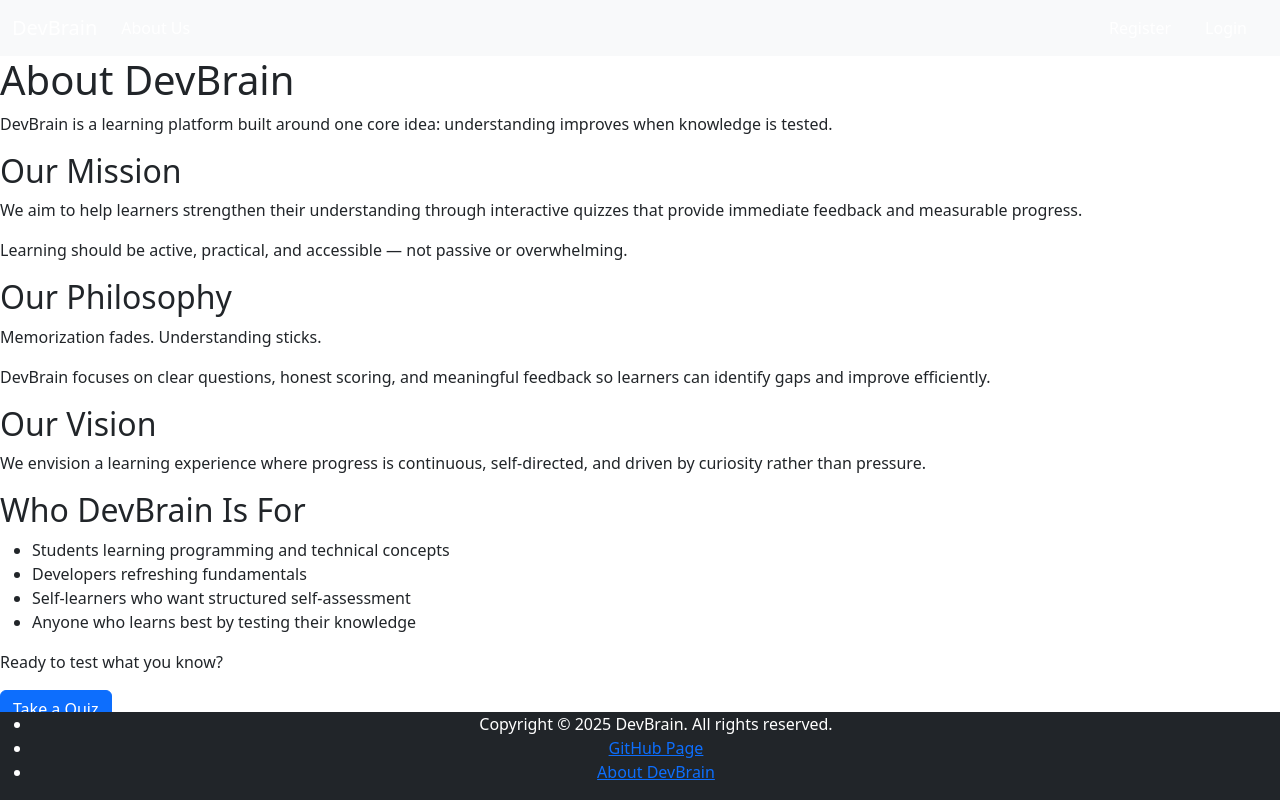
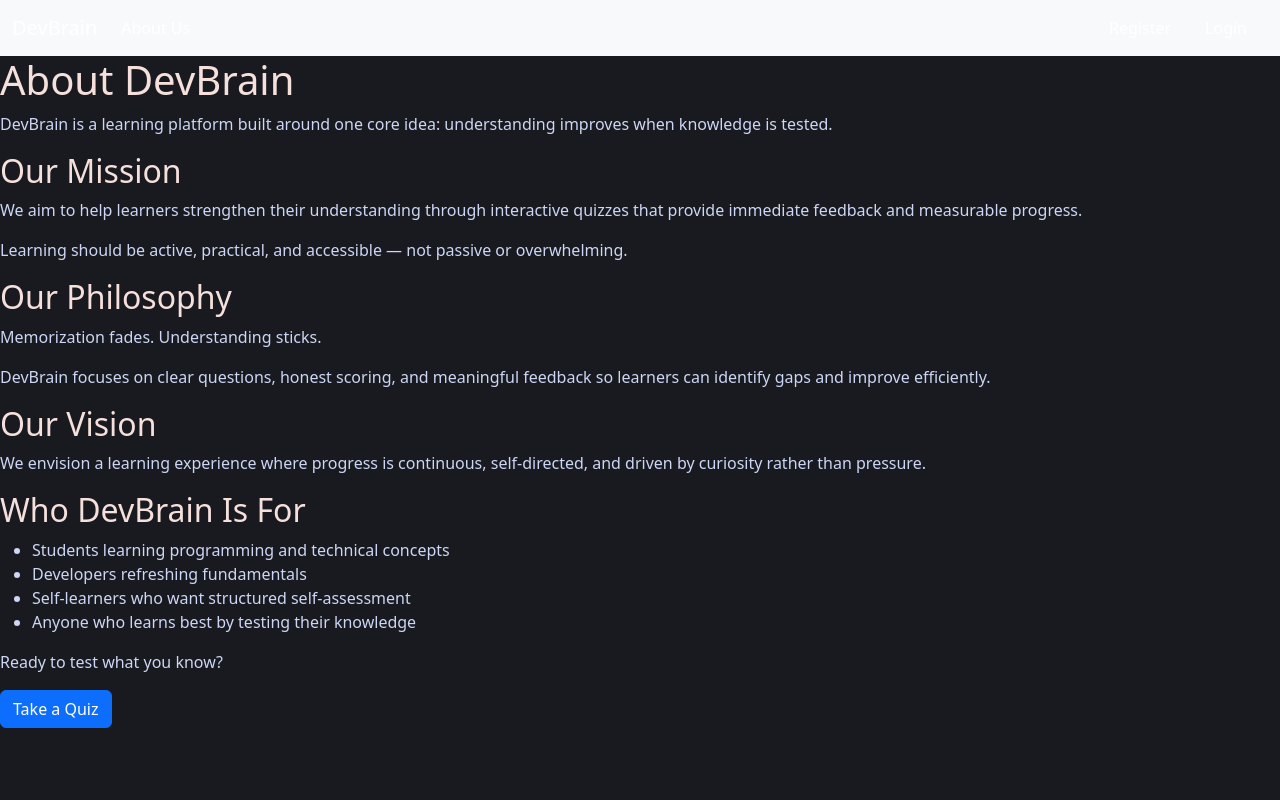
Before and after one commit to RichardOyelowo/DevBrain, a Flask app: page /about in a window 1280 px wide. Run offline with Flask 3, Linux system fonts and the light colour scheme.

Commit message:
corrected footer rendering issues

```diff
--- a/templates/layout.html
+++ b/templates/layout.html
@@ -7,10 +7,10 @@
         <title>
             CS50 Project DevBrain{% block title %} {% endblock %}
         </title>
-        <link rel="stylesheet" href="/static/styles.css">
         <!-- http://getbootstrap.com/docs/5.3/ -->
         <link href="https://cdn.jsdelivr.net/npm/bootstrap@5.3.3/dist/css/bootstrap.min.css" rel="stylesheet" integrity="sha384-QWTKZyjpPEjISv5WaRU9OFeRpok6YctnYmDr5pNlyT2bRjXh0JMhjY6hW+ALEwIH" crossorigin="anonymous">
         <script src="https://cdn.jsdelivr.net/npm/bootstrap@5.3.8/dist/js/bootstrap.bundle.min.js" integrity="sha384-FKyoEForCGlyvwx9Hj09JcYn3nv7wiPVlz7YYwJrWVcXK/BmnVDxM+D2scQbITxI" crossorigin="anonymous"></script>
+        <link rel="stylesheet" href="/static/styles.css">
     </head>
 
     <body>
@@ -65,13 +65,5 @@
         <!-- Main Content -->
         {% block body %}{% endblock %}
 
-        <!-- Footer -->
-        <footer class="footer bg-dark text-white text-center fixed-bottom">
-            <ul class="footer-list">
-                <li>Copyright &copy; 2025 DevBrain. All rights reserved.</li>
-                <li><a href="https://github.com/RichardOyelowo/DevBrain.git">GitHub Page</a></li>
-                <li><a href="{{ url_for('about') }}">About DevBrain</a></li>
-            </ul>
-        </footer>
     </body>
 </html>
```
